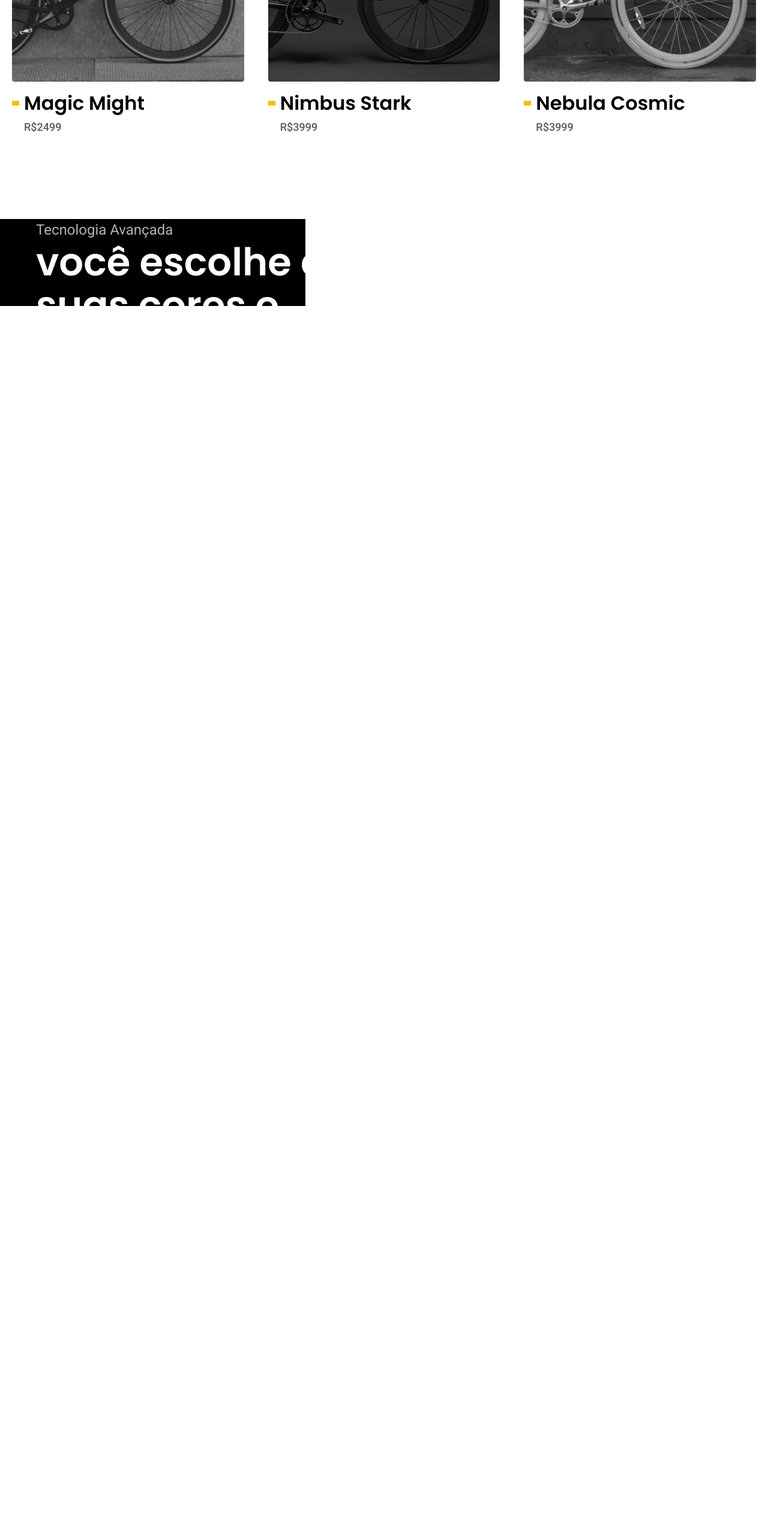
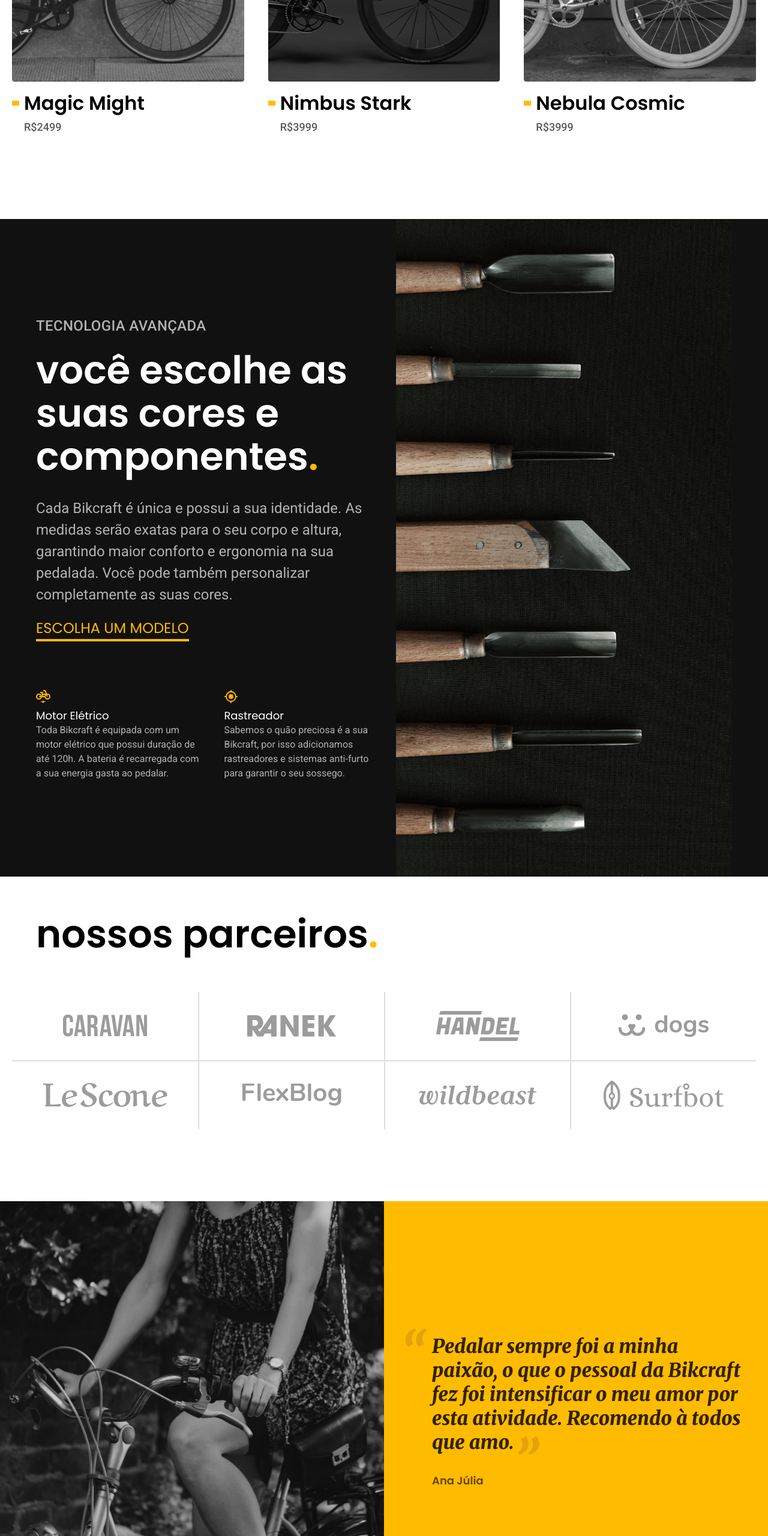
Before and after one commit to Peflisdi/bikcraft, a plain HTML site: page index.html in a window 1280 px wide. Shown: the part 1269-3829 px from the top of the page at 60% size. Before the commit the page ends 2530 px from the top, so only its background shows below. Drawn offline with Linux system fonts and the light colour scheme.

Commit message:
implementações

```diff
--- a/css/global/global.css
+++ b/css/global/global.css
@@ -8,7 +8,8 @@ h1,
 h2,
 h3,
 ul,
-p {
+p,
+blockquote {
   margin: 0px;
 }
 
--- /dev/null
+++ b/css/home/depoimento.css
@@ -0,0 +1,61 @@
+.depoimento {
+  display: grid;
+  grid-template-columns: 1fr 1fr;
+  background-color: var(--cor-p1);
+  overflow: hidden;
+}
+
+.depoimento img {
+  width: 100%;
+  height: 100%;
+  object-fit: cover;
+  border-radius: 0px;
+}
+
+.depoimento-conteudo {
+  padding: 40px 40px 80px 80px;
+  align-self: end;
+}
+
+.depoimento-conteudo p {
+  max-width: 32ch;
+  font-family: "Merriweather", serif;
+  font-style: italic;
+  font-weight: 900;
+  margin-bottom: 32px;
+  position: relative;
+}
+
+.depoimento p::before,
+.depoimento p::after {
+  font-size: 5rem;
+  color: var(--cor-p2);
+  position: absolute;
+}
+
+.depoimento p::before {
+  content: "“";
+  position: absolute;
+  left: -50px;
+  top: -20px;
+}
+
+.depoimento p::after {
+  content: "”";
+}
+
+@media (max-width: 800px) {
+  .depoimento {
+    grid-template-columns: 1fr;
+    text-align: center;
+  }
+
+  .depoimento img {
+    max-height: 200px;
+  }
+
+  .depoimento-conteudo {
+    padding: 40px 20px;
+    justify-self: center;
+  }
+}
--- a/css/home/introducao.css
+++ b/css/home/introducao.css
@@ -25,7 +25,9 @@
 
 .introducao img {
   height: 100%;
+  height: 100%;
   object-fit: cover;
+  border-radius: 4px;
 }
 
 @media (max-width: 800px) {
--- /dev/null
+++ b/css/home/parceiros.css
@@ -0,0 +1,61 @@
+.parceiros {
+  padding-top: 60px;
+  padding-bottom: 120px;
+}
+
+.parceiros h2 {
+  margin-bottom: 60px;
+}
+
+.parceiros ul {
+  padding: 0 20px;
+  max-width: 1400px;
+  display: grid;
+  grid-template-columns: repeat(4, 1fr);
+  margin: 0 auto;
+}
+
+.parceiros li {
+  display: flex;
+  padding: 32px;
+  border-left: 2px solid var(--cor-2);
+}
+
+.parceiros img {
+  margin: auto;
+}
+
+.parceiros li:first-child,
+.parceiros li:nth-child(5) {
+  border-left: none;
+}
+
+.parceiros li:nth-child(n + 5) {
+  border-top: 2px solid var(--cor-2);
+}
+
+@media (max-width: 800px) {
+  .parceiros {
+    padding-bottom: 60px;
+  }
+
+  .parceiros li {
+    padding: 20px;
+  }
+
+  .parceiros h2 {
+    margin-bottom: 20px;
+  }
+
+  .parceiros ul {
+    grid-template-columns: repeat(2, 1fr);
+  }
+
+  .parceiros li:nth-child(n + 3) {
+    border-top: 2px solid var(--cor-2);
+  }
+
+  .parceiros li:nth-child(odd) {
+    border-left: none;
+  }
+}
--- a/css/home/tecnologia.css
+++ b/css/home/tecnologia.css
@@ -1,11 +1,68 @@
 .tecnologia-bg {
-  background: var(--cor-12);
+  background: var(--cor-11);
   color: var(--cor-0);
-  box-shadow: inset -120px -120px #ffffff;
+  box-shadow: inset 0px 80px var(--cor-0), inset 0px -80x var(--cor-0);
 }
 
 .tecnologia {
   display: grid;
   grid-template-columns: 1fr 1fr;
-  gap: 0px 40px;
+  gap: 40px;
 }
+
+.tecnologia-imagem img {
+  height: 100%;
+  object-fit: cover;
+  object-position: left;
+}
+
+.tecnologia-conteudo {
+  padding-top: 160px;
+  padding-bottom: 160px;
+}
+
+.tecnologia-conteudo > span {
+  display: block;
+  margin-bottom: 20px;
+}
+
+.tecnologia-conteudo > h2 {
+  margin-bottom: 32px;
+}
+
+.tecnologia-conteudo > p {
+  margin-bottom: 20px;
+}
+
+.tecnologia a {
+  margin-bottom: 80px;
+}
+
+.tecnologia-vantagens {
+  display: flex;
+  gap: 40px;
+}
+
+.tecnologia-vantagens img {
+  width: 24px;
+  margin-bottom: 8px;
+}
+
+@media (max-width: 800px) {
+  .tecnologia-bg {
+    box-shadow: initial;
+  }
+
+  .tecnologia {
+    grid-template-columns: 1fr;
+  }
+
+  .tecnologia-conteudo {
+    padding-top: 60px;
+    padding-bottom: 60px;
+  }
+
+  .tecnologia-imagem {
+    display: none;
+  }
+}
--- a/css/style.css
+++ b/css/style.css
@@ -4,6 +4,8 @@
 /* Home */
 @import "./home/introducao.css";
 @import "./home/tecnologia.css";
+@import "./home/parceiros.css";
+@import "./home/depoimento.css";
 
 /* Utilidades */
 @import "./utilidades/componentes.css";
--- a/css/utilidades/componentes.css
+++ b/css/utilidades/componentes.css
@@ -28,3 +28,22 @@
     font-size: 1rem;
   }
 }
+
+.link {
+  display: inline-block;
+  color: var(--cor-p1);
+  font: 500 1.5rem/1.5 "Poppins", sans-serif;
+  text-transform: uppercase;
+}
+
+.link:after {
+  content: "";
+  display: block;
+  width: 100%;
+  height: 4px;
+  background-color: currentColor;
+}
+
+.link:hover {
+  color: var(--cor-c0);
+}
--- a/index.html
+++ b/index.html
@@ -10,7 +10,7 @@
 
     <link rel="preconnect" href="https://fonts.googleapis.com">
     <link rel="preconnect" href="https://fonts.gstatic.com" crossorigin>
-    <link href="https://fonts.googleapis.com/css2?family=Fira+Sans:wght@400;700&family=Poppins:wght@400;600&family=Roboto:wght@400;500&display=swap" rel="stylesheet">
+    <link href="https://fonts.googleapis.com/css2?family=Merriweather:ital,wght@1,900&family=Poppins:wght@400;600&family=Roboto:wght@400;500&display=swap" rel="stylesheet">
 </head>
 
 <body>
@@ -93,27 +93,35 @@
 
             <div class="tecnologia-conteudo">
 
-                <span class="font-2-l cor-5">Tecnologia Avançada</span>
+                <span class="font-2-l-b cor-5">Tecnologia Avançada</span>
 
                 <h2 class="font-1-xxl cor-0">você escolhe as suas cores e componentes<span class="cor-p1">.</span></h2>
 
                 <p class="font-2-l cor-5">Cada Bikcraft é única e possui a sua identidade. As medidas serão exatas para o seu corpo e altura, garantindo maior conforto e ergonomia na sua pedalada. Você pode também personalizar completamente as suas cores.</p>
 
-                <a href="./bicicletas.html">Escolha um modelo</a>
+                <a class="link" href="./bicicletas.html">Escolha um modelo</a>
 
-                <div class="tecno-b">
+                <div class="tecnologia-vantagens">
 
-                    <img src="./img/icones/eletrica.svg" alt="">
+                    <div>
 
-                    <h3 class="font-1-l cor-0">Motor Elétrico</h3>
+                        <img src="./img/icones/eletrica.svg" alt="">
 
-                    <p class="font-2-s cor-5">Toda Bikcraft é equipada com um motor elétrico que possui duração de até 120h. A bateria é recarregada com a sua energia gasta ao pedalar.</p>
+                        <h3 class="font-1-m cor-0">Motor Elétrico</h3>
 
-                    <img src="./img/icones/rastreador.svg" alt="">
+                        <p class="font-2-s cor-5">Toda Bikcraft é equipada com um motor elétrico que possui duração de até 120h. A bateria é recarregada com a sua energia gasta ao pedalar.</p>
 
-                    <h3 class="font-1-l cor-0">Rastreador</h3>
+                    </div>
 
-                    <p class="font-2-s cor-5">Sabemos o quão preciosa é a sua Bikcraft, por isso adicionamos rastreadores e sistemas anti-furto para garantir o seu sossego.</p>
+                    <div>
+
+                        <img src="./img/icones/rastreador.svg" alt="">
+
+                        <h3 class="font-1-m cor-0">Rastreador</h3>
+
+                        <p class="font-2-s cor-5">Sabemos o quão preciosa é a sua Bikcraft, por isso adicionamos rastreadores e sistemas anti-furto para garantir o seu sossego.</p>
+
+                    </div>
 
                 </div>
 
@@ -127,6 +135,45 @@
 
     </article>
 
+    <section class="parceiros" aria-label="Nossos Parceiros">
+
+        <h2 class="container font-1-xxl">nossos parceiros<span class="cor-p1">.</span></h2>
+
+        <ul>
+            <li><img src="./img/parceiros/caravan.svg" class="caravan"></li>
+            <li><img src="./img/parceiros/ranek.svg" class="ranek"></li>
+            <li><img src="./img/parceiros/handel.svg" class="handel"></li>
+            <li><img src="./img/parceiros/dogs.svg" class="dogs"></li>
+            <li><img src="./img/parceiros/lescone.svg" class="lescone"></li>
+            <li><img src="./img/parceiros/flexblog.svg" class="flexblog"></li>
+            <li><img src="./img/parceiros/wildbeast.svg" class="wildbeast"></li>
+            <li><img src="./img/parceiros/surfbot.svg" class="surfbot"></li>
+        </ul>
+
+    </section>
+
+    <section class="depoimento" aria-label="Depoimento">
+
+        <div>
+
+            <img src="./img/fotos/depoimento.jpg" alt="Pessoa pedalando uma bicicleta bikcraft">
+
+        </div>
+
+        <div class="depoimento-conteudo">
+
+            <blockquote class="font-1-xl cor-p5">
+
+                <p>Pedalar sempre foi a minha paixão, o que o pessoal da Bikcraft fez foi intensificar o meu amor por esta atividade. Recomendo à todos que amo.</p>
+
+            </blockquote>
+
+            <span class="font-1-m-b cor-p4">Ana Júlia</span>
+
+        </div>
+
+    </section>
+
 </body>
 
 </html>
```
